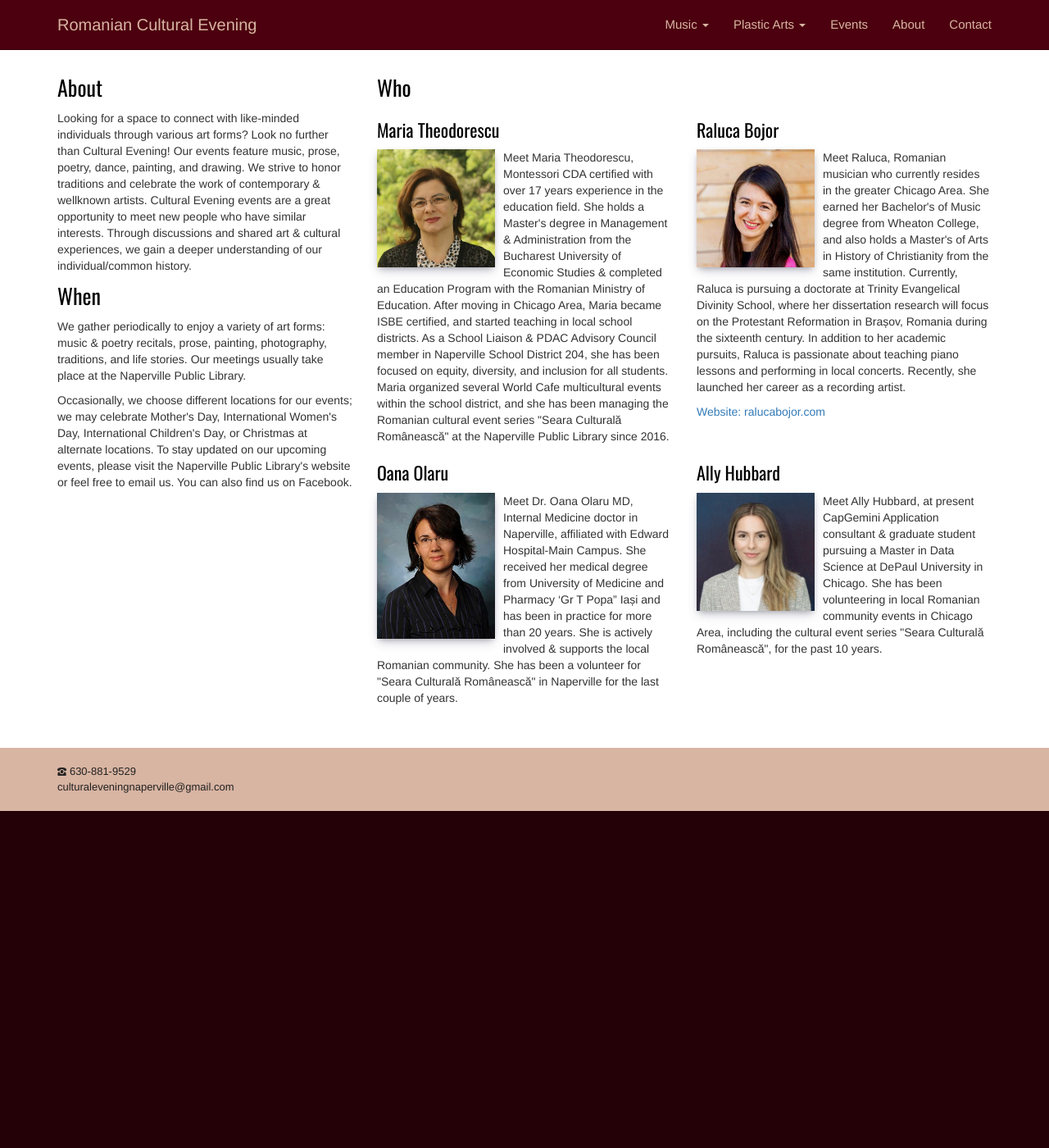
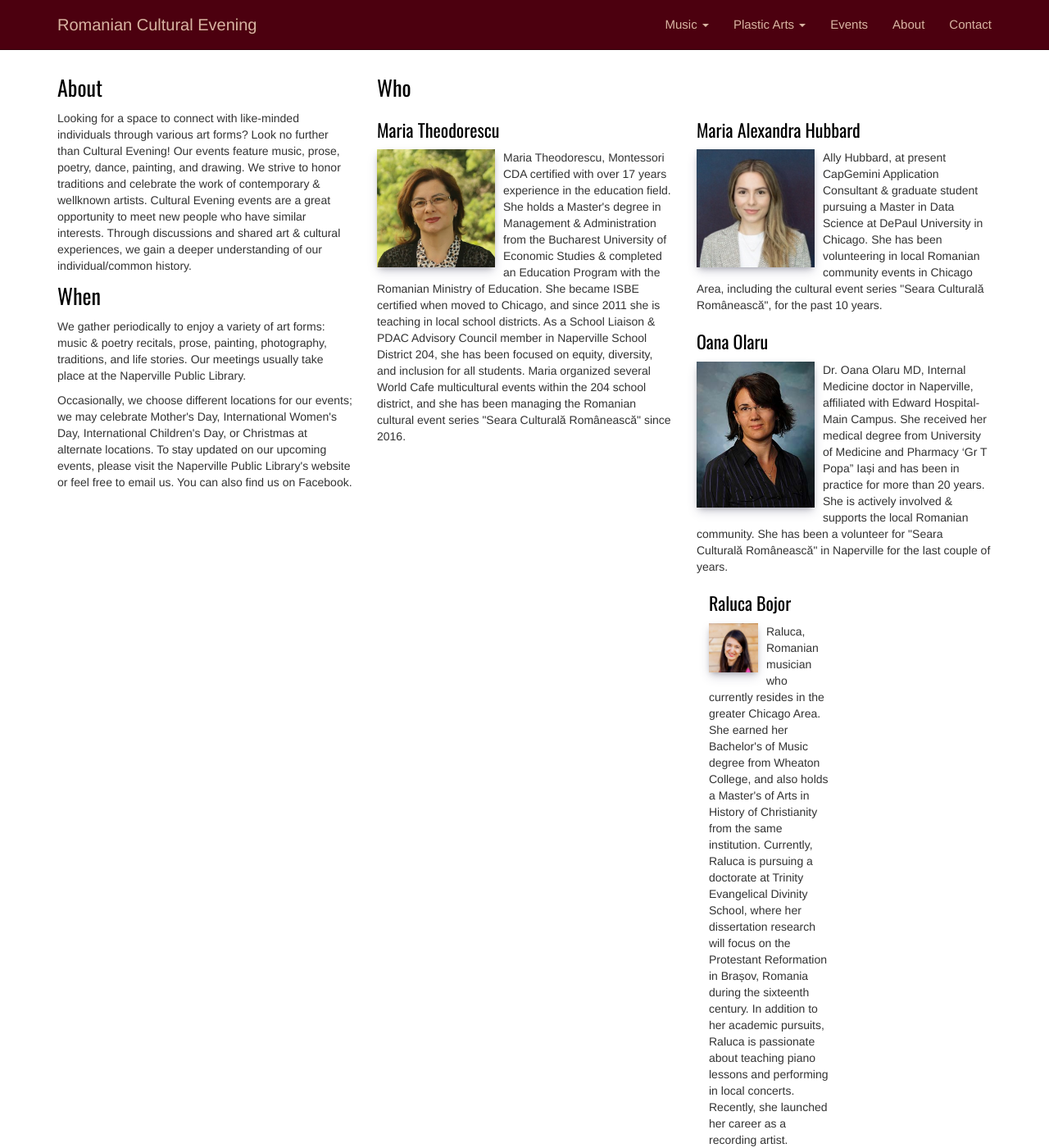
Before and after one commit to adrianth/culteve, a Jekyll site: the page built from en/about.html, in a window 1280 px wide and 1400 px high. Shown: the whole window at 82% size. Built offline with Jekyll 4.4.1, drawn with Linux system fonts in a browser that asks for light colours.

Commit message:
inversare

```diff
--- a/en/about.html
+++ b/en/about.html
@@ -34,30 +34,30 @@ title: About
                 <div class="col-sm-6">
                     <h3>Maria Theodorescu</h3>
                     <img class="img img-responsive presentation" src="{{ site.baseurl }}/img/about/maria.jpg" alt="">
-                    <p>Meet Maria Theodorescu, Montessori CDA certified with over 17 years experience in the education field. She holds a Master's degree in Management & Administration from the Bucharest University of Economic Studies & completed an Education Program with the Romanian Ministry of Education. After moving in Chicago Area, Maria became ISBE certified, and started teaching in local school districts. As a School Liaison & PDAC Advisory Council member in Naperville School District 204, she has been focused on equity, diversity, and inclusion for all students. Maria organized several World Cafe multicultural events within the school district, and she has been managing the Romanian cultural event series "Seara Culturală Românească" at the Naperville Public Library since 2016.</p>
+                    <p>Maria Theodorescu, Montessori CDA certified with over 17 years experience in the education field. She holds a Master's degree in Management & Administration from the Bucharest University of Economic Studies & completed an Education Program with the Romanian Ministry of Education. She became ISBE certified when moved to Chicago, and since 2011 she is teaching in local school districts. As a School Liaison & PDAC Advisory Council member in Naperville School District 204, she has been focused on equity, diversity, and inclusion for all students. Maria organized several World Cafe multicultural events within the 204 school district, and she has been managing the Romanian cultural event series "Seara Culturală Românească" since 2016.</p>
                 </div>
+                <div class="col-sm-6">
+                    <h3>Maria Alexandra Hubbard</h3>
+                    <img class="img img-responsive presentation" src="{{ site.baseurl }}/img/about/Ally.jpg" alt="">
+                    <p>Ally Hubbard, at present CapGemini Application Consultant & graduate student pursuing a Master in Data Science at DePaul University in Chicago. She has been volunteering in local Romanian community events in Chicago Area, including the cultural event series "Seara Culturală Românească", for the past 10 years.</p>
+                </div>
+                <div class="col-sm-6">
+                    <h3>Oana Olaru</h3>
+                    <img class="img img-responsive presentation" src="{{ site.baseurl }}/img/about/olaruoana.jpg" alt="">
+                    <p>Dr. Oana Olaru MD, Internal Medicine doctor in Naperville, affiliated with Edward Hospital-Main Campus. She received her medical degree from University of Medicine and Pharmacy ‘Gr T Popa” Iași and has been in practice for more than 20 years. She is actively involved & supports the local Romanian community. She has been a volunteer for "Seara Culturală Românească" in Naperville for the last couple of years.</p>
                 <div class="col-sm-6">
                     <h3>Raluca Bojor</h3>
                     <img class="img img-responsive presentation" src="{{ site.baseurl }}/img/about/raluca.jpg" alt="">
-                    <p>Meet Raluca, Romanian musician who currently resides in the greater Chicago Area. She earned her Bachelor's of Music degree from Wheaton College, and also holds a Master's of Arts in History of Christianity from the same institution. Currently, Raluca is pursuing a doctorate at Trinity Evangelical Divinity School, where her dissertation research will focus on the Protestant Reformation in Brașov, Romania during the sixteenth century.
+                    <p>Raluca, Romanian musician who currently resides in the greater Chicago Area. She earned her Bachelor's of Music degree from Wheaton College, and also holds a Master's of Arts in History of Christianity from the same institution. Currently, Raluca is pursuing a doctorate at Trinity Evangelical Divinity School, where her dissertation research will focus on the Protestant Reformation in Brașov, Romania during the sixteenth century.
 
                         In addition to her academic pursuits, Raluca is passionate about teaching piano lessons and performing in local concerts. Recently, she launched her career as a recording artist.
                     </p>
                     <p><a href="https://ralucabojor.com/?fbclid=IwAR1VGGXFCAHV51sL8twCJEwrAvUpE7h-PSfnhcAVgGQwukbiIzrjgKMvGf8">Website: ralucabojor.com</a></p>
                 </div>
             </div>
-            <div class="row">
-                <div class="col-sm-6">
-                    <h3>Oana Olaru</h3>
-                    <img class="img img-responsive presentation" src="{{ site.baseurl }}/img/about/olaruoana.jpg" alt="">
-                    <p>Meet Dr. Oana Olaru MD, Internal Medicine doctor in Naperville, affiliated with Edward Hospital-Main Campus. She received her medical degree from University of Medicine and Pharmacy ‘Gr T Popa” Iași and has been in practice for more than 20 years. She is actively involved & supports the local Romanian community. She has been a volunteer for "Seara Culturală Românească" in Naperville for the last couple of years.</p>
-                </div>
-                <div class="col-sm-6">
-                    <h3>Ally Hubbard</h3>
-                    <img class="img img-responsive presentation" src="{{ site.baseurl }}/img/about/Ally.jpg" alt="">
-                    <p>Meet Ally Hubbard, at present CapGemini Application consultant & graduate student pursuing a Master in Data Science at DePaul University in Chicago. She has been volunteering in local Romanian community events in Chicago Area, including the cultural event series "Seara Culturală Românească", for the past 10 years.</p>
-                </div>
-            </div>
+
+
+
         </div>
     </div>
         <br>
```
